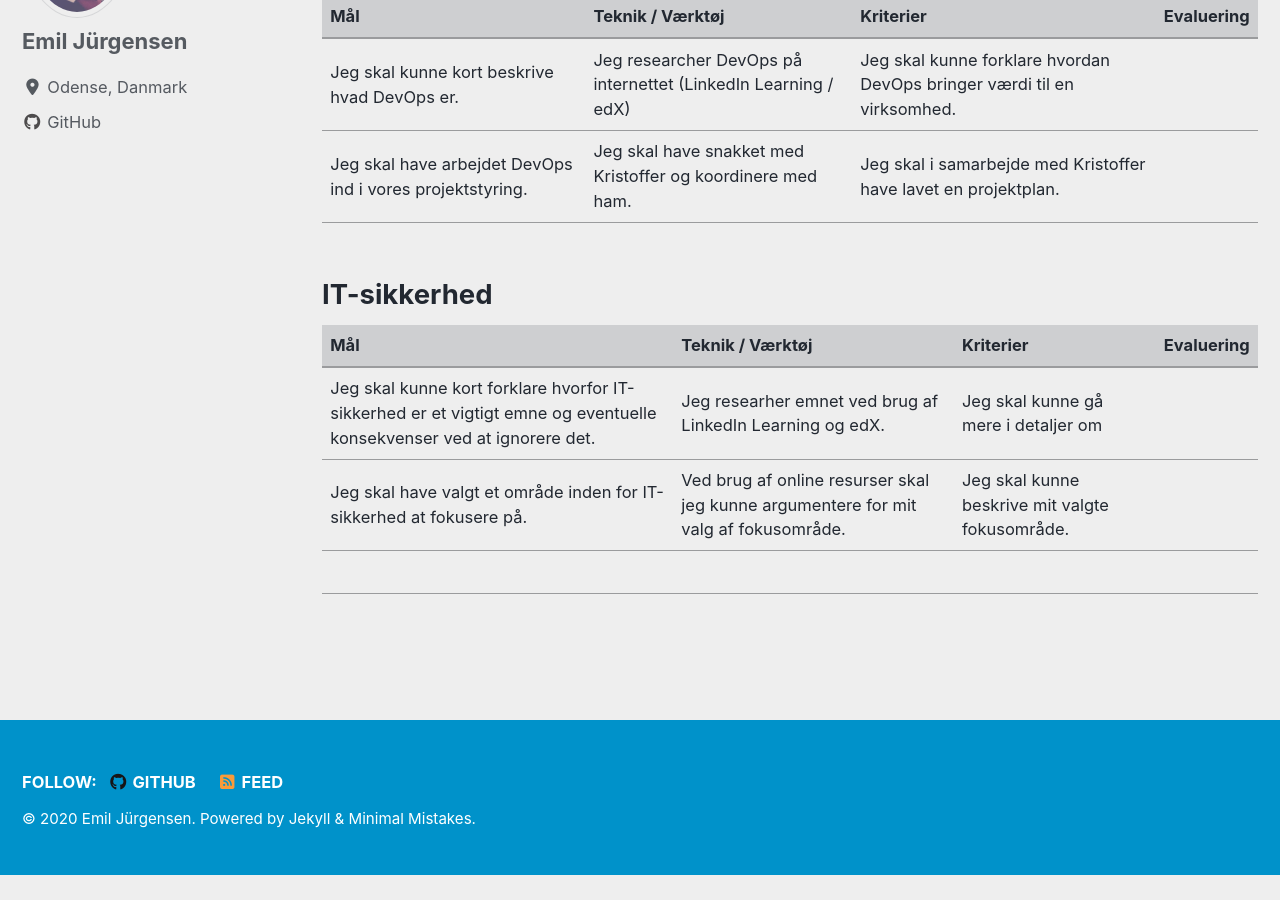
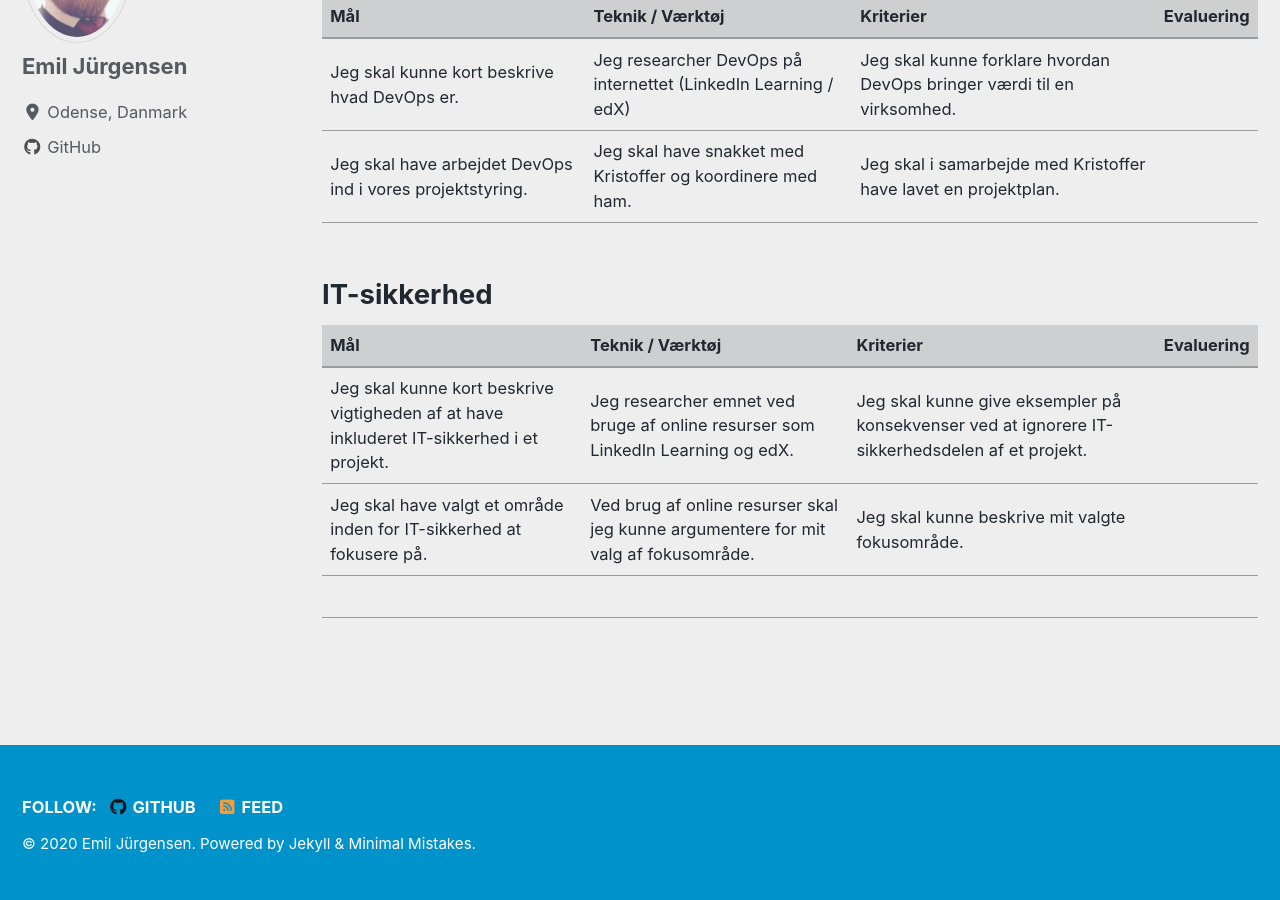
Before and after one commit to Emil428f/Portfolio, a Jekyll site: the page built from plan.md, in a window 1280 px wide and 900 px high, scrolled down 275 px. Built offline with Jekyll 4.4.1, drawn with Linux system fonts in a browser that asks for light colours; cached includes are drawn as plain includes; nearby versions of some CDN libraries; before the commit the page ends 1150 px from its top, so only the background shows below that.

Commit message:
Update plan.md

```diff
--- a/plan.md
+++ b/plan.md
@@ -16,6 +16,6 @@ author_profile: true
 
 | Mål | Teknik / Værktøj | Kriterier | Evaluering |
 |-------|--------|---------|---------|
-| Jeg skal kunne kort forklare hvorfor IT-sikkerhed er et vigtigt emne og eventuelle konsekvenser ved at ignorere det. | Jeg researher emnet ved brug af LinkedIn Learning og edX. | Jeg skal kunne gå mere i detaljer om  |
+| Jeg skal kunne kort beskrive vigtigheden af at have inkluderet IT-sikkerhed i et projekt. | Jeg researcher emnet ved bruge af online resurser som LinkedIn Learning og edX.  | Jeg skal kunne give eksempler på konsekvenser ved at ignorere IT-sikkerhedsdelen af et projekt. |
 | Jeg skal have valgt et område inden for IT-sikkerhed at fokusere på. | Ved brug af online resurser skal jeg kunne argumentere for mit valg af fokusområde. | Jeg skal kunne beskrive mit valgte fokusområde. |
 |  |  |  |
```
